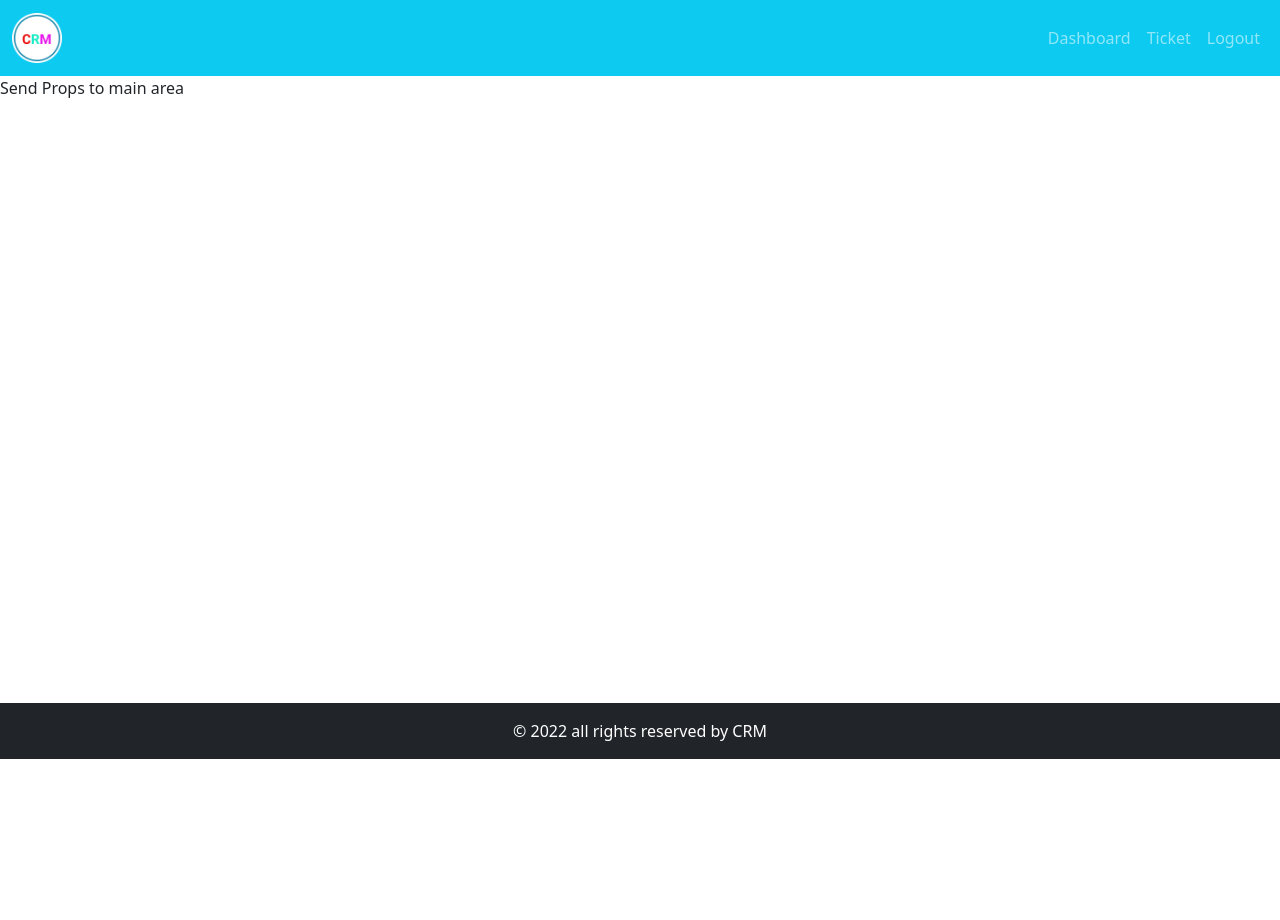
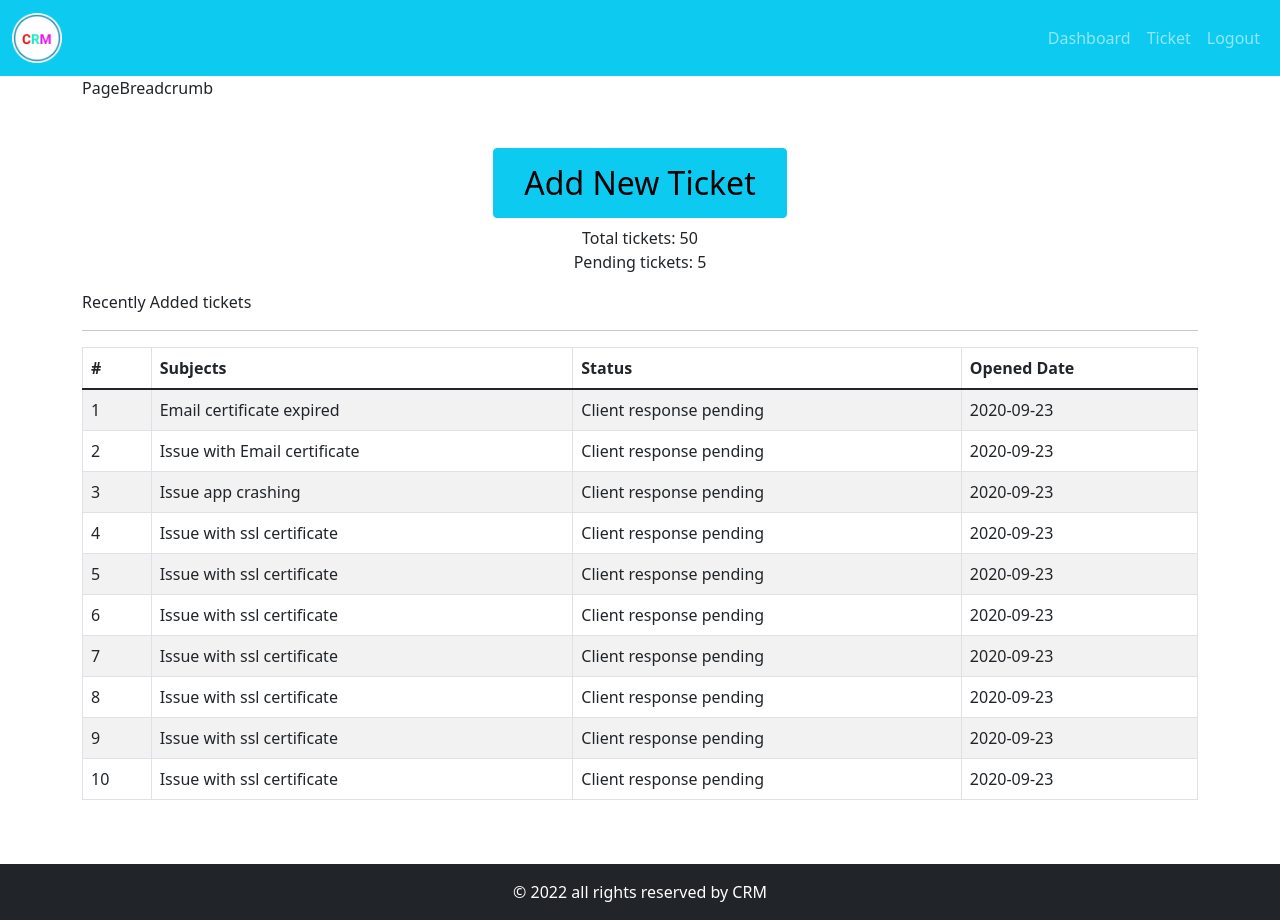
Before and after one commit to salmanamemon/crm-frontend, a React (Create React App) app: page / in a window 1280 px wide. Before the commit the page ends 800 px from the top, so only its background shows below. Built offline with nearby package versions, Linux system fonts and the light colour scheme.

Commit message:
ticket page without breadcrum

```diff
--- a/package.json
+++ b/package.json
@@ -12,6 +12,7 @@
     "react-bootstrap": "^2.1.2",
     "react-dom": "^17.0.2",
     "react-redux": "^7.2.6",
+    "react-router-dom": "^6.2.1",
     "react-scripts": "5.0.0",
     "web-vitals": "^2.1.4"
   },
--- a/src/App.js
+++ b/src/App.js
@@ -1,5 +1,6 @@
 import './App.css';
 import DefaultLayout from './layout/DefaultLayout';
+import Dashboard  from './page/dashboard/Dashboard.page';
 import Entry from './page/entry/Entry.page';
 
 function App() {
@@ -7,7 +8,7 @@
     <div className="App">
       {/* <Entry /> */}
       <DefaultLayout>
-        Send Props to main area
+        <Dashboard />
       </DefaultLayout>
     </div>
   );
--- /dev/null
+++ b/src/components/ticket-table/TicketTable.comp.js
@@ -0,0 +1,41 @@
+import React from 'react';
+import { Table } from 'react-bootstrap';
+import tickets from '../../assets/data/dummy-tickets.json'
+
+const TicketTable = () => {
+  return (
+    <Table striped bordered hover>
+      <thead>
+        <tr>
+          <th>#</th>
+          <th>Subjects</th>
+          <th>Status</th>
+          <th>Opened Date</th>
+        </tr>
+      </thead>
+      <tbody>
+        {tickets.length ?
+            tickets.map((row) => (
+                <tr key={row.id}>
+                    <td>{row.id}</td>
+                    <td>{row.subject}</td>
+                    <td>{row.status}</td>
+                    <td>{row.addedAt}</td>
+                </tr>
+                )
+            )
+            :
+            (
+                <tr>
+                  <td colSpan="4" className="text-center">
+                    No ticket show{" "}
+                  </td>
+                </tr>
+            )
+        }
+      </tbody>
+    </Table>
+  )
+}
+
+export default TicketTable
--- /dev/null
+++ b/src/page/dashboard/Dashboard.page.js
@@ -0,0 +1,44 @@
+import React from "react";
+import { Container, Row, Col, Button } from "react-bootstrap";
+import { Link } from "react-router-dom";
+import TicketTable from "../../components/ticket-table/TicketTable.comp";
+
+const Dashboard = () => {
+    return(
+        <Container>
+            <Row>
+                <Col>
+                PageBreadcrumb
+                </Col>
+            </Row>
+            <Row>
+                <Col className="text-center mt-5 mb-2">
+                    <Button
+                    variant="info"
+                    style={{ fontSize: "2rem", padding: "10px 30px" }}
+                    >
+                    Add New Ticket
+                    </Button>
+                </Col>
+            </Row>
+            <Row>
+                <Col className="text-center  mb-2">
+                <div>Total tickets: 50</div>
+                <div>Pending tickets: 5</div>
+                </Col>
+            </Row>
+            <Row>
+                <Col className="mt-2">Recently Added tickets</Col>
+            </Row>
+            <hr />
+
+            <Row>
+                <Col className="recent-ticket mb-5">
+                    <TicketTable />
+                </Col>
+            </Row>
+        </Container>
+    )
+}
+
+export default Dashboard;
```
Also changed, not shown: 1 other file (tests, documents, lock files or other folders).
